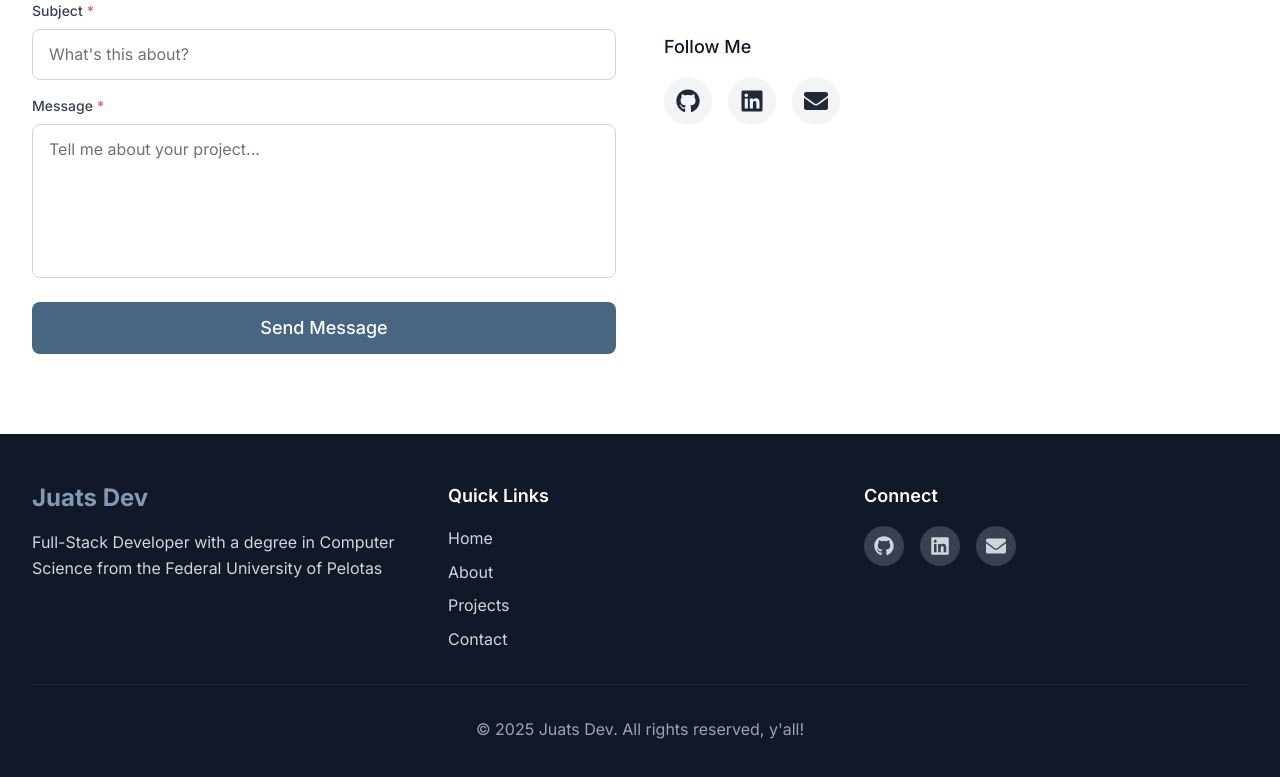
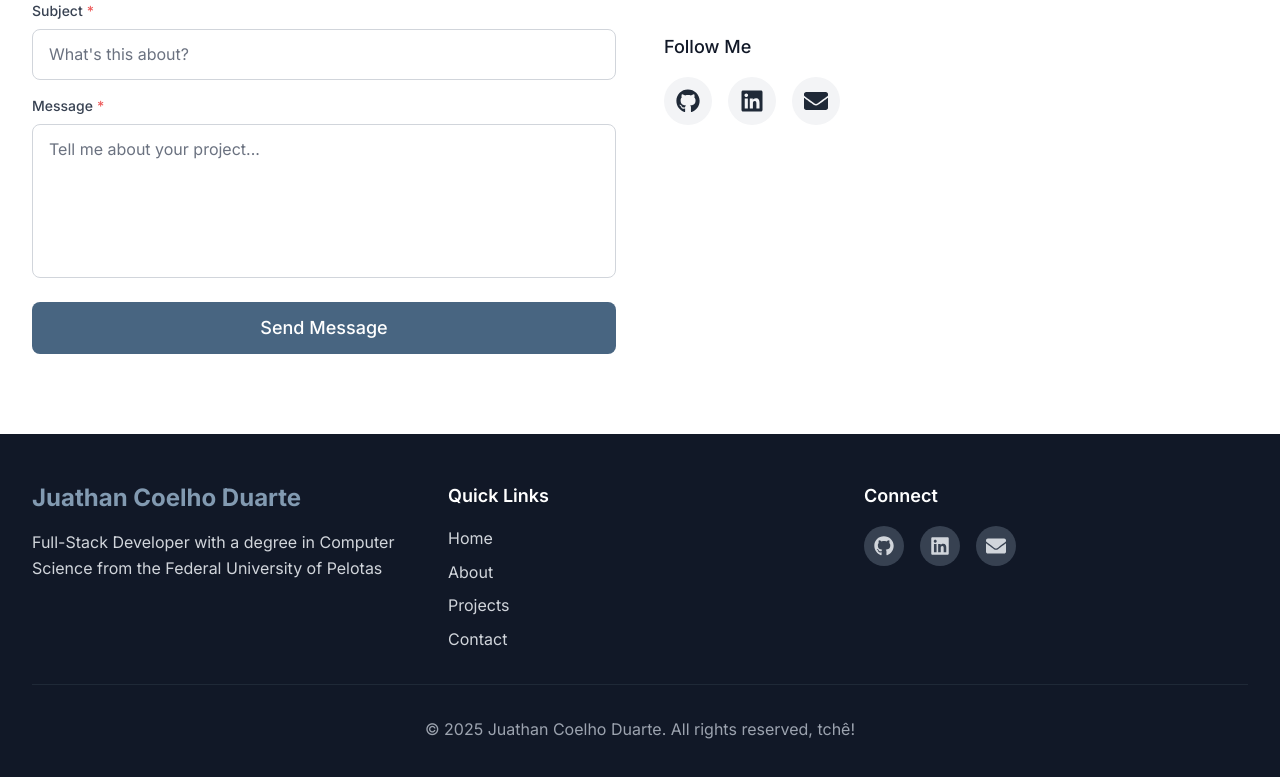
Before and after one commit to juathanduarte/juats.dev, a React (Vite) app: page / in a window 1280 px wide. Shown: the part 3670-4447 px from the top of the page. Built offline with nearby package versions, Linux system fonts and the light colour scheme.

Commit message:
chore: ajustando framer-motion do footer

```diff
--- a/src/components/layout/Footer.tsx
+++ b/src/components/layout/Footer.tsx
@@ -1,6 +1,6 @@
+import { getSocialIcon } from "@utils/social";
 import { motion } from "framer-motion";
 import { useTranslation } from "react-i18next";
-import { FaEnvelope, FaGithub, FaLinkedin } from "react-icons/fa";
 import { Link } from "react-scroll";
 import { SITE_CONFIG, SOCIAL_LINKS } from "../../constants";
 
@@ -8,55 +8,18 @@ const Footer = () => {
   const { t } = useTranslation();
   const currentYear = new Date().getFullYear();
 
-  const getSocialIcon = (iconName: string) => {
-    switch (iconName) {
-      case "github":
-        return <FaGithub className="w-5 h-5" />;
-      case "linkedin":
-        return <FaLinkedin className="w-5 h-5" />;
-      case "email":
-        return <FaEnvelope className="w-5 h-5" />;
-      default:
-        return <div className="w-5 h-5 bg-gray-400 rounded-full" />;
-    }
-  };
-
   return (
-    <motion.footer
-      className="bg-gray-900 dark:bg-black text-white"
-      initial={{ opacity: 0 }}
-      whileInView={{ opacity: 1 }}
-      viewport={{ once: true }}
-      transition={{ duration: 0.6 }}
-    >
+    <motion.footer className="bg-gray-900 dark:bg-black text-white">
       <div className="max-w-7xl mx-auto px-4 sm:px-6 lg:px-8 py-12">
-        <motion.div
-          className="grid grid-cols-1 md:grid-cols-3 gap-8"
-          initial={{ y: 20, opacity: 0 }}
-          whileInView={{ y: 0, opacity: 1 }}
-          viewport={{ once: true }}
-          transition={{ duration: 0.6, delay: 0.2 }}
-        >
-          <motion.div
-            className="space-y-4"
-            initial={{ x: -20, opacity: 0 }}
-            whileInView={{ x: 0, opacity: 1 }}
-            viewport={{ once: true }}
-            transition={{ duration: 0.6, delay: 0.3 }}
-          >
+        <motion.div className="grid grid-cols-1 md:grid-cols-3 gap-8">
+          <motion.div className="space-y-4">
             <h3 className="text-2xl font-bold text-primary-400">
               {SITE_CONFIG.author}
             </h3>
             <p className="text-gray-300 max-w-md">{t("footer.description")}</p>
           </motion.div>
 
-          <motion.div
-            className="space-y-4"
-            initial={{ y: 20, opacity: 0 }}
-            whileInView={{ y: 0, opacity: 1 }}
-            viewport={{ once: true }}
-            transition={{ duration: 0.6, delay: 0.4 }}
-          >
+          <motion.div className="space-y-4">
             <h4 className="text-lg font-semibold text-white">
               {t("footer.quickLinks")}
             </h4>
@@ -66,14 +29,8 @@ const Footer = () => {
                 { to: "about", label: t("header.navigation.about") },
                 { to: "projects", label: t("header.navigation.projects") },
                 { to: "contact", label: t("header.navigation.contact") },
-              ].map((item, index) => (
-                <motion.li
-                  key={item.to}
-                  initial={{ x: -10, opacity: 0 }}
-                  whileInView={{ x: 0, opacity: 1 }}
-                  viewport={{ once: true }}
-                  transition={{ duration: 0.4, delay: 0.5 + index * 0.1 }}
-                >
+              ].map((item) => (
+                <motion.li key={item.to}>
                   <Link
                     to={item.to}
                     smooth={true}
@@ -88,18 +45,12 @@ const Footer = () => {
             </ul>
           </motion.div>
 
-          <motion.div
-            className="space-y-4"
-            initial={{ x: 20, opacity: 0 }}
-            whileInView={{ x: 0, opacity: 1 }}
-            viewport={{ once: true }}
-            transition={{ duration: 0.6, delay: 0.5 }}
-          >
+          <motion.div className="space-y-4">
             <h4 className="text-lg font-semibold text-white">
               {t("footer.connect")}
             </h4>
             <div className="flex gap-4">
-              {SOCIAL_LINKS.map((link, index) => (
+              {SOCIAL_LINKS.map((link) => (
                 <motion.a
                   key={link.name}
                   href={link.url}
@@ -107,28 +58,18 @@ const Footer = () => {
                   rel="noopener noreferrer"
                   className="w-10 h-10 bg-gray-700 rounded-full flex items-center justify-center hover:bg-primary-600 transition-colors text-gray-300 hover:text-white focus:outline-none"
                   aria-label={`${t("common.followMe")} ${link.name}`}
-                  initial={{ scale: 0, opacity: 0 }}
-                  whileInView={{ scale: 1, opacity: 1 }}
-                  viewport={{ once: true }}
-                  transition={{ duration: 0.4, delay: 0.6 + index * 0.1 }}
                   whileHover={{ scale: 1.1 }}
                   whileTap={{ scale: 0.95 }}
                 >
                   <span className="sr-only">{link.name}</span>
-                  {getSocialIcon(link.icon)}
+                  {getSocialIcon(link.icon, "w-5 h-5")}
                 </motion.a>
               ))}
             </div>
           </motion.div>
         </motion.div>
 
-        <motion.div
-          className="border-t border-gray-800 mt-8 pt-8 text-center"
-          initial={{ y: 20, opacity: 0 }}
-          whileInView={{ y: 0, opacity: 1 }}
-          viewport={{ once: true }}
-          transition={{ duration: 0.6, delay: 0.7 }}
-        >
+        <motion.div className="border-t border-gray-800 mt-8 pt-8 text-center">
           <p className="text-gray-400">
             © {currentYear} {SITE_CONFIG.author}. {t("footer.copyright")}
           </p>
--- a/src/constants/index.ts
+++ b/src/constants/index.ts
@@ -1,4 +1,4 @@
-import type { IExperience, IProject, ISkill, ISocialLink } from "../types";
+import type { IExperience, IProject, ISocialLink } from "../types";
 
 export const SOCIAL_LINKS: ISocialLink[] = [
   {
@@ -16,45 +16,6 @@ export const SOCIAL_LINKS: ISocialLink[] = [
     url: "mailto:juathanduarte13@gmail.com",
     icon: "email",
   },
-];
-
-export const SKILLS: ISkill[] = [
-  // Frontend
-  { id: "1", name: "React", category: "frontend", level: 5, icon: "react" },
-  { id: "2", name: "Next.js", category: "frontend", level: 5, icon: "nextjs" },
-  {
-    id: "3",
-    name: "TypeScript",
-    category: "frontend",
-    level: 5,
-    icon: "typescript",
-  },
-  {
-    id: "4",
-    name: "Tailwind CSS",
-    category: "frontend",
-    level: 5,
-    icon: "tailwind",
-  },
-  { id: "5", name: "HTML/CSS", category: "frontend", level: 5, icon: "html" },
-
-  // Backend
-  { id: "6", name: "Node.js", category: "backend", level: 4, icon: "nodejs" },
-  { id: "7", name: "Express", category: "backend", level: 4, icon: "express" },
-
-  // Tools
-  { id: "8", name: "Git", category: "tools", level: 5, icon: "git" },
-  { id: "9", name: "VS Code", category: "tools", level: 5, icon: "vscode" },
-
-  // Languages
-  {
-    id: "10",
-    name: "JavaScript",
-    category: "languages",
-    level: 5,
-    icon: "javascript",
-  },
-  { id: "11", name: "Python", category: "languages", level: 3, icon: "python" },
 ];
 
 export const PROJECTS: IProject[] = [
@@ -128,9 +89,9 @@ export const EXPERIENCES: IExperience[] = [
 ];
 
 export const SITE_CONFIG = {
-  title: "Juats Dev - Portfolio",
+  title: "juats.dev - Full-Stack Developer",
   description:
-    "Senior Frontend Developer specializing in React, Next.js, and modern web technologies",
-  author: "Juats Dev",
+    "Full-Stack Developer specializing in React, Next.js, and modern web technologies",
+  author: "Juathan Coelho Duarte",
   url: "https://juats-dev.vercel.app",
 };
--- a/src/locales/en/translation.json
+++ b/src/locales/en/translation.json
@@ -110,7 +110,7 @@
     "description": "Full-Stack Developer with a degree in Computer Science from the Federal University of Pelotas",
     "quickLinks": "Quick Links",
     "connect": "Connect",
-    "copyright": "All rights reserved, y'all!"
+    "copyright": "All rights reserved, tchê!"
   },
   "languages": {
     "pt": "Português",
--- a/src/locales/es/translation.json
+++ b/src/locales/es/translation.json
@@ -110,7 +110,7 @@
     "description": "Desarrollador Full-Stack con título en Ciencias de la Computación de la Universidad Federal de Pelotas",
     "quickLinks": "Enlaces Rápidos",
     "connect": "Conecta",
-    "copyright": "Todos los derechos reservados, che!"
+    "copyright": "Todos los derechos reservados, tchê!"
   },
   "languages": {
     "pt": "Português",
--- a/src/sections/Contact.tsx
+++ b/src/sections/Contact.tsx
@@ -2,14 +2,10 @@ import Button from "@components/ui/Button";
 import Input from "@components/ui/Input";
 import TextArea from "@components/ui/TextArea";
 import { SOCIAL_LINKS } from "@constants/index";
+import { getSocialIcon } from "@utils/social";
 import { useId } from "react";
 import { useTranslation } from "react-i18next";
-import {
-  FaEnvelope,
-  FaGithub,
-  FaLinkedin,
-  FaMapMarkerAlt,
-} from "react-icons/fa";
+import { FaEnvelope, FaMapMarkerAlt } from "react-icons/fa";
 
 const Contact = () => {
   const { t } = useTranslation();
@@ -22,19 +18,6 @@ const Contact = () => {
     event.preventDefault();
     // Handle form submission
     console.log("Form submitted");
-  };
-
-  const getSocialIcon = (iconName: string) => {
-    switch (iconName) {
-      case "github":
-        return <FaGithub className="w-6 h-6" />;
-      case "linkedin":
-        return <FaLinkedin className="w-6 h-6" />;
-      case "email":
-        return <FaEnvelope className="w-6 h-6" />;
-      default:
-        return <div className="w-6 h-6 bg-gray-400 rounded-full" />;
-    }
   };
 
   return (
@@ -165,7 +148,7 @@ const Contact = () => {
                     aria-label={`${t("common.followMe")} ${link.name}`}
                   >
                     <span className="sr-only">{link.name}</span>
-                    {getSocialIcon(link.icon)}
+                    {getSocialIcon(link.icon, "w-6 h-6")}
                   </a>
                 ))}
               </div>
--- /dev/null
+++ b/src/utils/social.tsx
@@ -0,0 +1,16 @@
+import { FaEnvelope, FaGithub, FaLinkedin } from "react-icons/fa";
+
+export type SocialIconName = "github" | "linkedin" | "email" | string;
+
+export function getSocialIcon(iconName: SocialIconName, className: string) {
+  switch (iconName) {
+    case "github":
+      return <FaGithub className={className} />;
+    case "linkedin":
+      return <FaLinkedin className={className} />;
+    case "email":
+      return <FaEnvelope className={className} />;
+    default:
+      return <div className={`${className} bg-gray-400 rounded-full`} />;
+  }
+}
```
